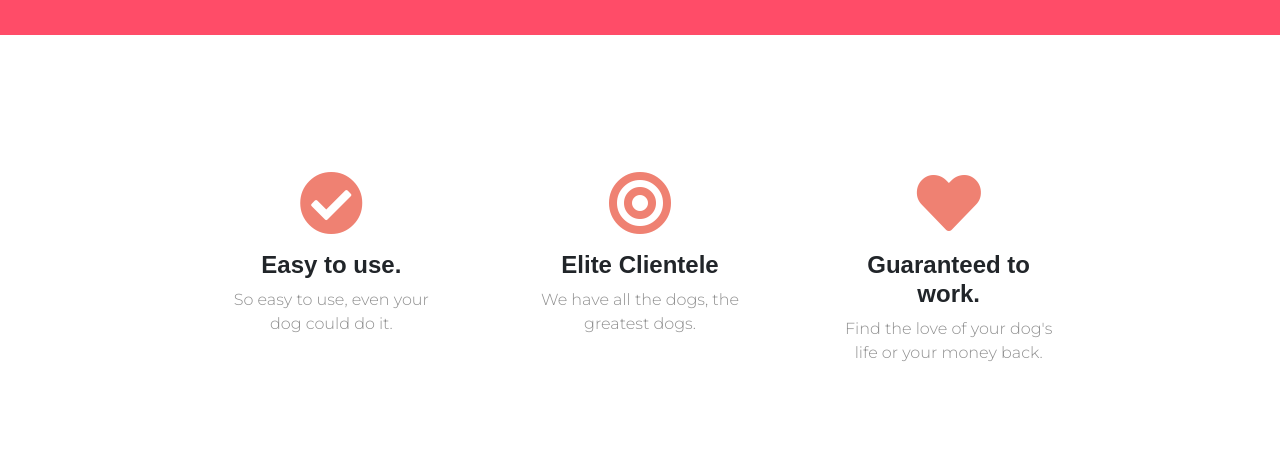
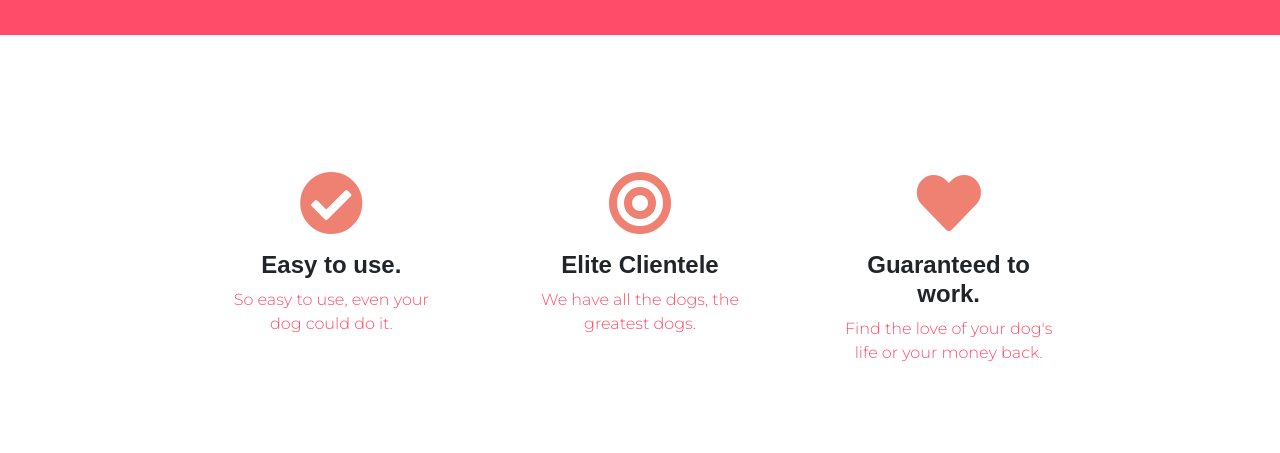
Before and after one commit to cocojamie/appdev-ml3, a plain HTML site: page index.html in a window 1280 px wide. Shown: the part 499-952 px from the top of the page. Drawn offline with nearby package versions, Linux system fonts and the light colour scheme.

Commit message:
Update styles.css

```diff
--- a/css/styles.css
+++ b/css/styles.css
@@ -10,7 +10,7 @@ h1, h2, h3, h4, h5, h6 {
 
 
 p{
-    color: #8f8f8f;
+    color: #ff4c68;
 }
 
 /* Headings */
```
